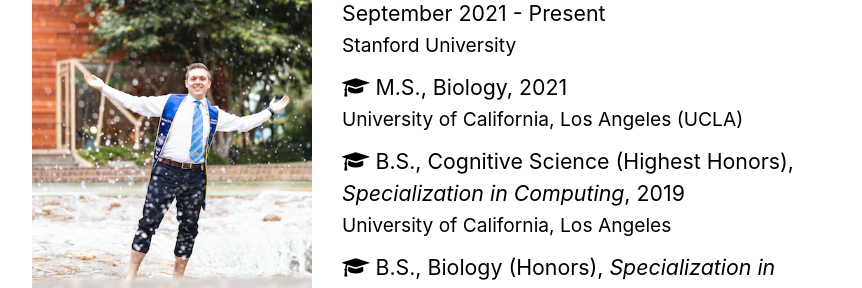
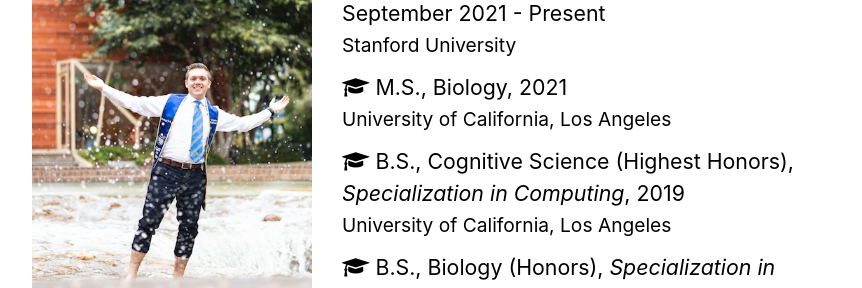
Before and after one commit to shawntz/shawntz.github.io, a Jekyll site: the page built from about.md, in a window 1280 px wide. Shown: the part 367-655 px from the top of the page, without its empty margins (208-1070 px from the left). Built offline with Jekyll 4.4.1, drawn with Linux system fonts in a browser that asks for light colours; a style sheet for code colours, icons or effects is not loaded.

Commit message:
revert about edit test

```diff
--- a/about.md
+++ b/about.md
@@ -16,7 +16,7 @@
     </li>
     <li>
         <span class="fa fa-graduation-cap" aria-hidden="true"></span> M.S., Biology, 2021
-        <div class="small">University of California, Los Angeles (UCLA)</div>
+        <div class="small">University of California, Los Angeles</div>
     </li>
     <li>
         <span class="fa fa-graduation-cap" aria-hidden="true"></span> B.S., Cognitive Science (Highest Honors), <em>Specialization in Computing</em>, 2019
```
